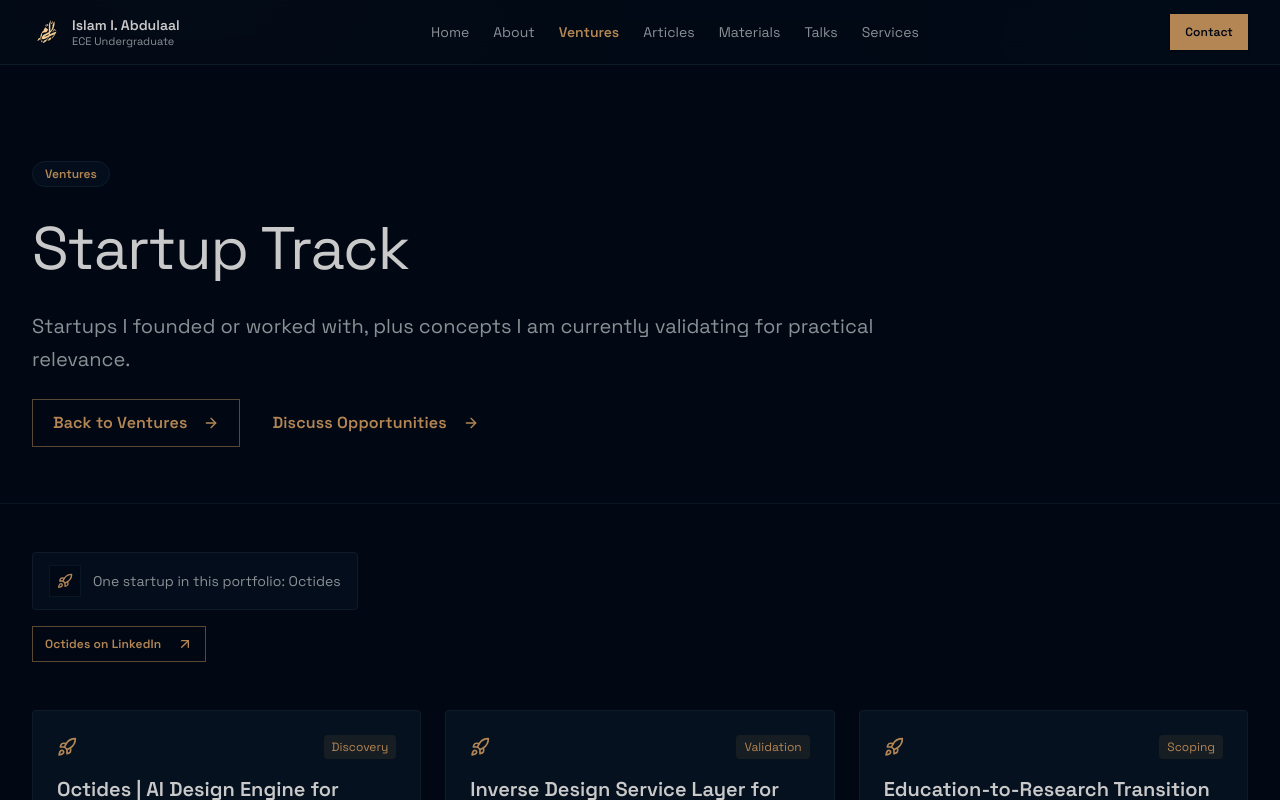
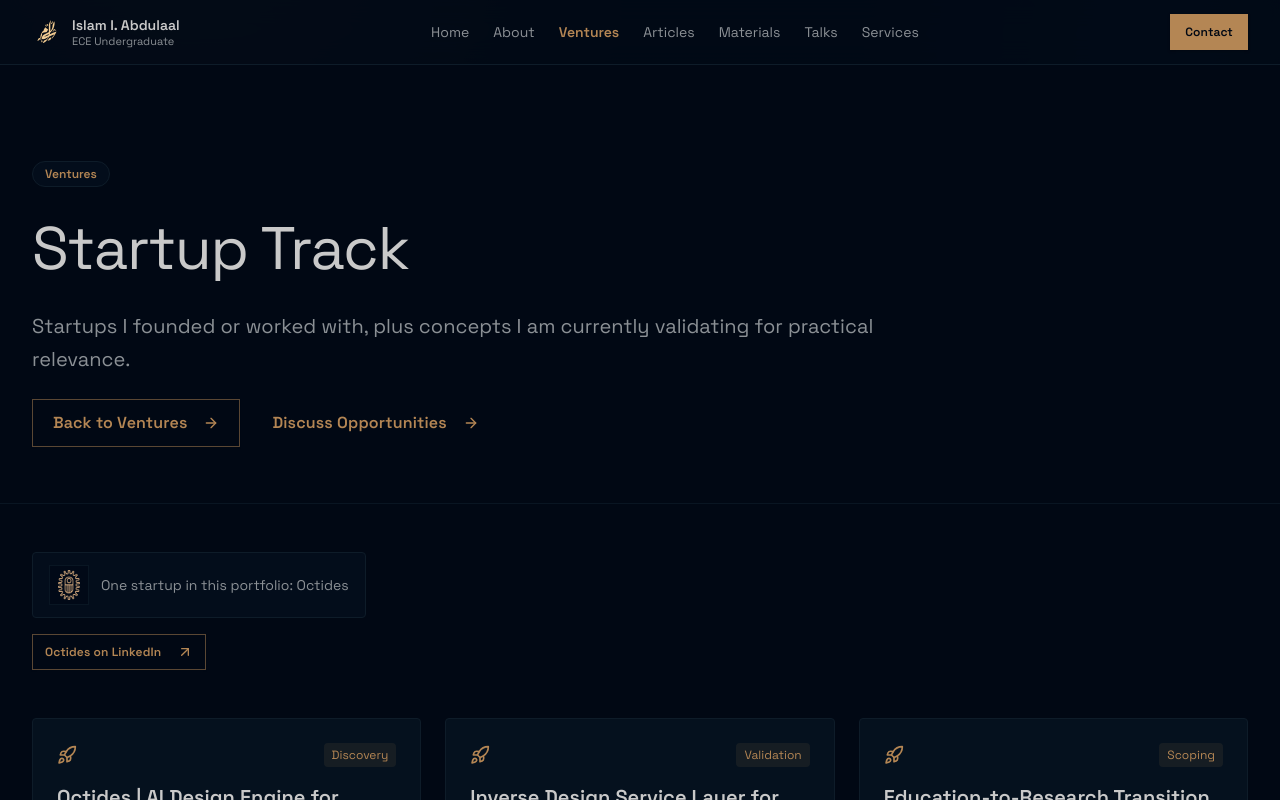
Before and after one commit to iabdul-aal/iabdul-aal.github.io, a Next.js app: page /ventures/startups in a window 1280 px wide. Shown: the top 800 px of the page. Built offline with nearby package versions, Linux system fonts and the light colour scheme.

Commit message:
feat: add Octides logo to venture startup cards

```diff
--- a/app/ventures/page.tsx
+++ b/app/ventures/page.tsx
@@ -1,8 +1,9 @@
+import Image from "next/image"
 import Link from "next/link"
 import { Button } from "@/components/ui/button"
 import { JourneySection } from "@/components/journey-section"
 import { PageHero } from "@/components/page-hero"
-import { ArrowRight, ArrowUpRight, FlaskConical, Rocket, Users2 } from "lucide-react"
+import { ArrowRight, ArrowUpRight, FlaskConical, Users2 } from "lucide-react"
 import { socialLinks } from "@/lib/social-links"
 
 export const metadata = {
@@ -22,6 +23,7 @@ export default function VenturesPage() {
         "Part of Seedstars and CTCN, with support from the Irish and Netherlands embassies.",
       href: "/ventures/startups",
       linkedin: socialLinks.octidesLinkedIn,
+      logo: "/logos/platforms/Octides.webp",
     },
   ]
 
@@ -96,8 +98,14 @@ export default function VenturesPage() {
           <div className="grid grid-cols-1 md:grid-cols-2 gap-6">
             {startupPortfolio.map((startup) => (
               <article key={startup.name} className="p-7 rounded-xl border border-accent/40 bg-background">
-                <div className="inline-flex h-11 w-11 items-center justify-center rounded-md border border-border/70 bg-background/60 mb-4">
-                  <Rocket className="w-5 h-5 text-accent" />
+                <div className="inline-flex h-14 w-14 items-center justify-center rounded-md border border-border/70 bg-background/60 mb-4 p-1">
+                  <Image
+                    src={startup.logo}
+                    alt={`${startup.name} logo`}
+                    width={48}
+                    height={48}
+                    className="h-full w-full object-contain"
+                  />
                 </div>
                 <span className="inline-flex text-xs text-accent bg-accent/10 rounded-md px-2 py-1 mb-3">
                   {startup.relation}
--- a/app/ventures/startups/page.tsx
+++ b/app/ventures/startups/page.tsx
@@ -1,3 +1,4 @@
+import Image from "next/image"
 import { JourneySection } from "@/components/journey-section"
 import { PageHero } from "@/components/page-hero"
 import { ArrowUpRight, Rocket } from "lucide-react"
@@ -52,8 +53,14 @@ export default function StartupsPage() {
 
       <section className="py-12 max-w-7xl mx-auto px-4 sm:px-6 lg:px-8">
         <div className="inline-flex items-center gap-3 rounded-xl border border-border bg-card/70 px-4 py-3">
-          <div className="inline-flex h-8 w-8 items-center justify-center rounded-md border border-border/70 bg-background/60">
-            <Rocket className="w-4 h-4 text-accent" />
+          <div className="inline-flex h-10 w-10 items-center justify-center rounded-md border border-border/70 bg-background/60 p-1">
+            <Image
+              src="/logos/platforms/Octides.webp"
+              alt="Octides logo"
+              width={32}
+              height={32}
+              className="h-full w-full object-contain"
+            />
           </div>
           <span className="text-sm text-muted-foreground">One startup in this portfolio: Octides</span>
         </div>
```
